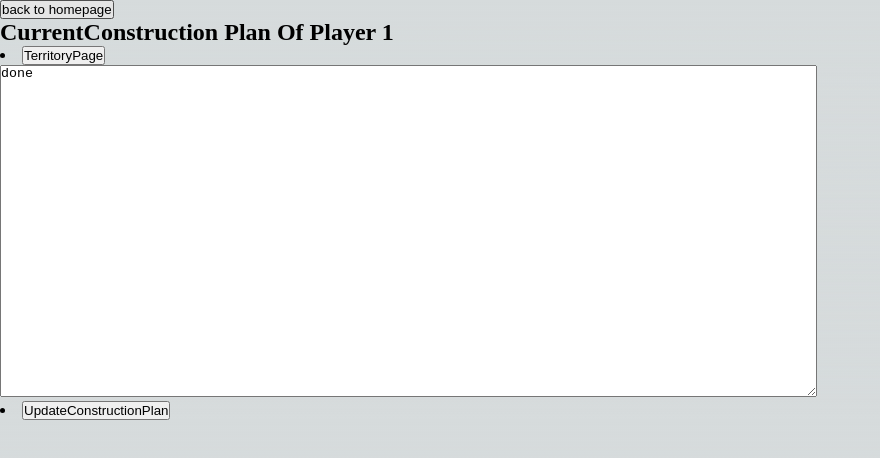
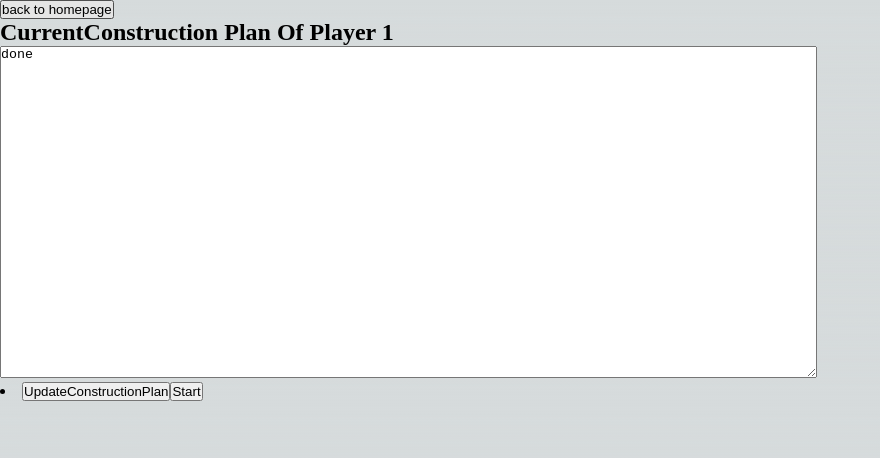
Before and after one commit to setsiri/UPBEAT-Group-7-React, a Next.js app: page /game_play/CurrentConstructionPlan in a window 1280 px wide. Shown: the top 458 px of the page, without its empty margins (0-880 px from the left). Built offline with nearby package versions, Linux system fonts and the light colour scheme.

Commit message:
change wep state

```diff
--- a/pages/game_play/CurrentConstructionPlan.tsx
+++ b/pages/game_play/CurrentConstructionPlan.tsx
@@ -40,20 +40,19 @@ function CurrentConstructionPlan() {
       </div>
 
       <h2>CurrentConstruction Plan Of Player {curPlayer}</h2>
-      <li className="d-grid gap-2 col-1 ">
-        <button className="btn btn-primary">
-          <Link href="/game_play/TerritoryPage">TerritoryPage</Link>
-        </button>
-      </li>
       <div>
         <textarea rows={22} cols={100} value={curPlan}></textarea>
       </div>
 
-      <li className="d-grid gap-2 col-1">
+      <li className="d-flex gap-2">
         <button className="btn btn-primary">
           <Link href="/game_play/UpdateConstructionPlan">
             UpdateConstructionPlan
           </Link>
+        </button>
+
+        <button type="button" className="btn btn-primary">
+          <Link href="/game_play/TerritoryPage">Start</Link>
         </button>
       </li>
     </div>
--- a/pages/game_play/UpdateConstructionPlan.tsx
+++ b/pages/game_play/UpdateConstructionPlan.tsx
@@ -13,6 +13,7 @@ function UpdateConstructionPlan() {
 
   useEffect(() => {
     if (!client) {
+      setIsCorrectSyntax(true);
       client = new Client({
         brokerURL: "ws://localhost:8080/demo-websocket",
         onConnect: () => {
--- a/pages/game_setup/SetConstructionPlanPlayer1.tsx
+++ b/pages/game_setup/SetConstructionPlanPlayer1.tsx
@@ -12,7 +12,7 @@ function SetConstructionPlanPlayer1() {
   const [isCorrectSyntax, setIsCorrectSyntax] = useState(false);
 
   useEffect(() => {
-    setIsCorrectSyntax(false);
+    setIsCorrectSyntax(true);
     if (!client) {
       client = new Client({
         brokerURL: "ws://localhost:8080/demo-websocket",
--- a/pages/game_setup/SetConstructionPlanPlayer2.tsx
+++ b/pages/game_setup/SetConstructionPlanPlayer2.tsx
@@ -12,7 +12,7 @@ function SetConstructionPlanPlayer2() {
   const [isCorrectSyntax, setIsCorrectSyntax] = useState(false);
 
   useEffect(() => {
-    setIsCorrectSyntax(false);
+    setIsCorrectSyntax(true);
     if (!client) {
       client = new Client({
         brokerURL: "ws://localhost:8080/demo-websocket",
@@ -103,7 +103,7 @@ function SetConstructionPlanPlayer2() {
             className="btn btn-primary"
             disabled={!isCorrectSyntax}
           >
-            <Link href="/game_play/TerritoryPage" onClick={onStart}>
+            <Link href="/game_play/CurrentConstructionPlan" onClick={onStart}>
               Start
             </Link>
           </button>
```
Also changed, not shown: pages/game_play/TerritoryPage.tsx (+1 -7 lines).
